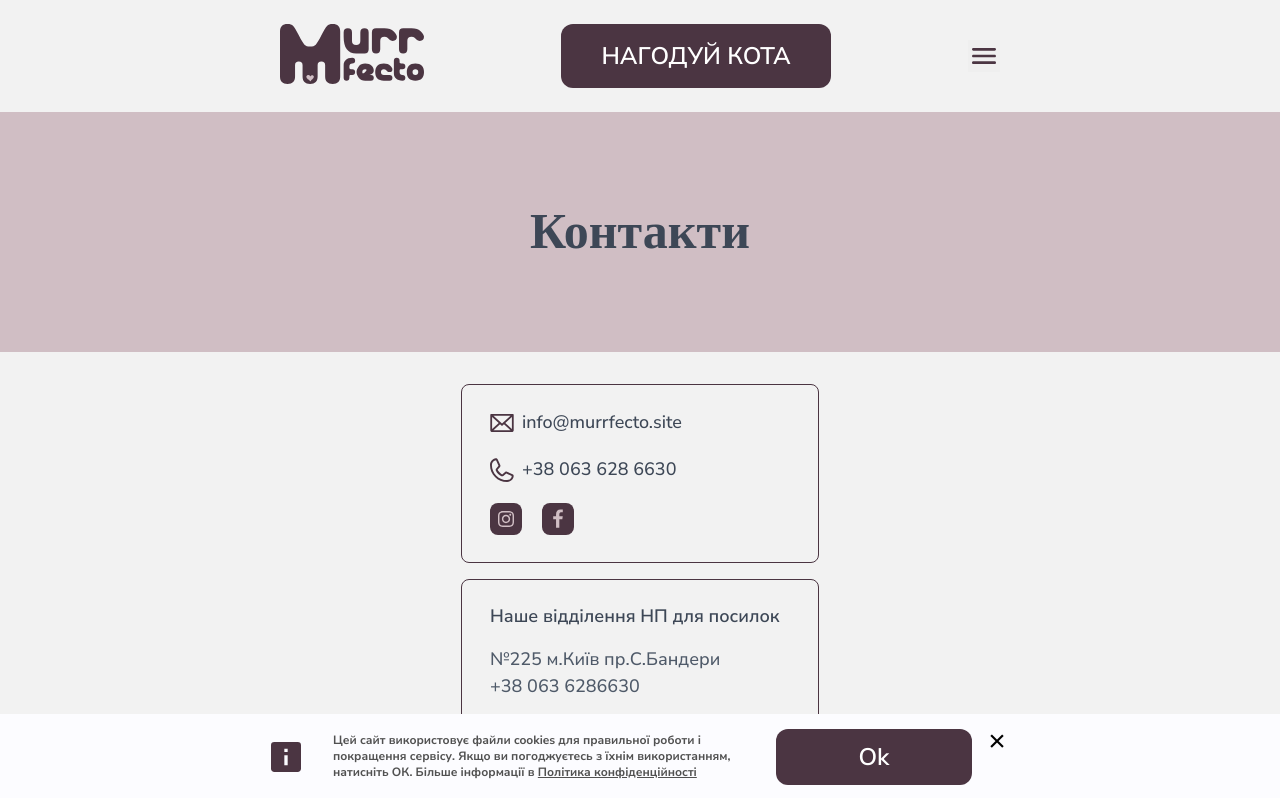
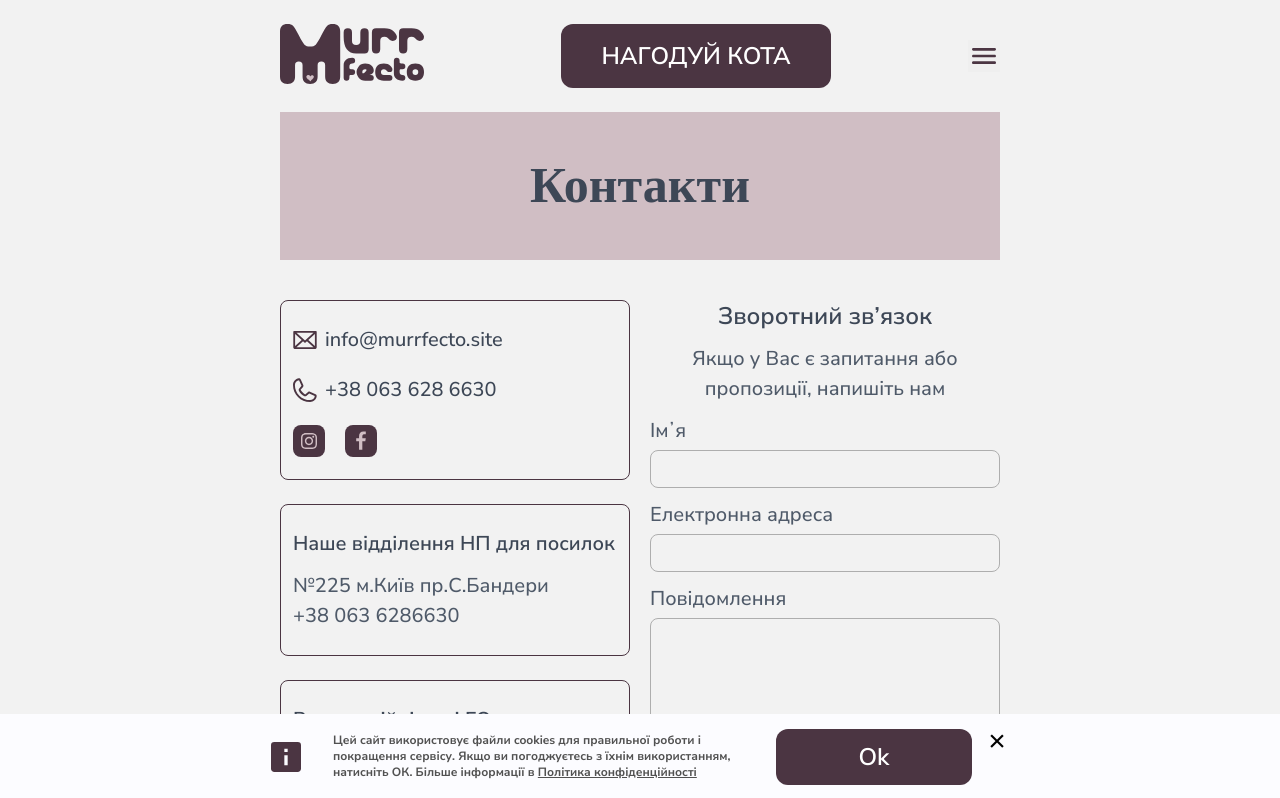
Before and after one commit to murrfecto/murrfecto1, a React (Create React App) app in the folder client/: page /contacts in a window 1280 px wide. Shown: the top 798 px of the page. Built offline with nearby package versions, Linux system fonts and the light colour scheme.

Commit message:
Added tablet markup for Contacts page

```diff
--- a/client/src/components/Contacts/Contacts.scss
+++ b/client/src/components/Contacts/Contacts.scss
@@ -7,11 +7,16 @@ padding: 32px 16px 80px;
   @include flex-column-a;
   gap: 80px;
 
+  @media screen and (min-width: 768px) {
+    width: 768px;
+    padding: 40px 24px 80px;
+    display: flex;
+    flex-direction: row;
+    gap: 20px;
+  }
   @media screen and (min-width: 1440px) {
     width: 1440px;
     padding: 80px 188px 90px;
-    display: flex;
-    flex-direction: row;
     gap: 128px;
   }
 }
@@ -21,16 +26,19 @@ gap: 80px;
   gap: 16px;
   width: 358px;
 
+  @media screen and (min-width: 768px) {
+    width: 350px;
+    @include flex-column-na;
+    gap: 24px;
+  }
   @media screen and (min-width: 1440px) {
     width: 414px;
-    @include flex-column-na;
     gap: 20px;
   }
 }
 
 .contacts_info {
-    display: flex;
-    flex-direction: column;
+  @include flex-column-na;
   gap: 20px;
   width: 100%;
   min-height: 168px;
@@ -51,12 +59,17 @@ gap: 80px;
     width: 24px;
     height: 24px;
   }
+
+  @media screen and (min-width: 768px) {
+    padding-left: 12px;
+    padding-bottom: 18px;
+    &_link {
+      @include nunito-400-size-20;
+    }
+  }
   @media screen and (min-width: 1440px) {
     padding-left: 40px;
     padding-bottom: 20px;
-        &_link {
-            @include nunito-400-size-20;
-        }
   }
 }
 
@@ -89,9 +102,10 @@ gap: 80px;
     line-height: 1.5;
     color: $color-card-text;
   }
-    @media screen and (min-width: 1440px) {
+
+  @media screen and (min-width: 768px) {
     padding-top: 24px;
-        padding-left: 40px;
+    padding-left: 12px;
     &_title {
       margin-bottom: 12px;
       @include nunito-600-size-20;
@@ -100,7 +114,9 @@ gap: 80px;
       @include nunito-400-size-20;
     }
   }
-
+  @media screen and (min-width: 1440px) {
+    padding-left: 40px;
+  }
 }
 
 .contacts_registration {
@@ -114,7 +130,10 @@ gap: 80px;
     @include nunito-600-size-18;
     line-height: 1.5;
     color: $color-blue;
-        @media screen and (min-width: 1440px) {
+  }
+  @media screen and (min-width: 768px) {
+    padding-left: 12px;
+    &_title {
       @include nunito-600-size-20;
     }
   }
--- a/client/src/components/FeedbackForm/Feedbackform.scss
+++ b/client/src/components/FeedbackForm/Feedbackform.scss
@@ -4,6 +4,10 @@
     width: 358px;
     min-height: 484px;
 
+
+    @media screen and (min-width: 768px) {
+        width: 350px;
+    }
     @media screen and (min-width: 1440px) {
     width: 522px;
     min-height: 474px;
@@ -17,7 +21,7 @@
     color: $color-blue;
     text-align: center;
 
-    @media screen and (min-width: 1440px) {
+    @media screen and (min-width: 768px) {
         margin-bottom: 10px;
     }
 }
@@ -29,9 +33,12 @@
     color: $color-card-text;
     text-align: center;
 
+@media screen and (min-width: 768px) {
+    margin-bottom: 12px;
+    @include nunito-400-size-20;
+}
     @media screen and (min-width: 1440px) {
         margin-bottom: 20px;
-        @include nunito-400-size-20;
     }
 }
 
@@ -43,17 +50,19 @@
 .input_wrapper {
     display: flex;
     flex-direction: column;
-    gap: 0;
+    gap: 4px;
     margin-bottom: 12px;
 }
 .textarea_wrapper {
     display: flex;
     flex-direction: column;
-    gap: 0;
+    gap: 4px;
     margin-bottom: 16px;
 
-    @media  screen and (min-width:1440px) {
-        gap: 4px;
+    @media  screen and (min-width: 768px) {
+        margin-bottom: 20px;
+    }
+    @media  screen and (min-width: 1440px) {
         margin-bottom: 32px;
     }
 }
@@ -63,7 +72,7 @@
     line-height: 1.5;
     color: $color-card-text;
 
-    @media screen and (min-width: 1440px) {
+    @media screen and (min-width: 768px) {
         @include nunito-400-size-20;
     }
 }
@@ -117,6 +126,10 @@
     text-transform:uppercase;
     cursor: pointer;
 
+    @media screen and (min-width: 768px) {
+        width: 350px;
+        padding: 10px 103px;
+    }
     @media screen and (min-width: 1440px) {
         width: 365px;
         padding: 10px 106px;
--- a/client/src/components/ModalContacts/ModalContacts.scss
+++ b/client/src/components/ModalContacts/ModalContacts.scss
@@ -16,25 +16,22 @@
     position: absolute;
     width: 390px;
     min-height: 836px;
-    height: 100vh;
-    z-index: 500;
     background-color: $color-btn;
     background-image: url('../../assets/kitten_modal_mobile.png');
     background-repeat: no-repeat;
     background-position: bottom 0px center;
+
    @media screen and (min-width: 768px) {
+    width: 630px;
+    height: 514px;
+    margin-top: 150px;
+    border-radius: 18px;
     background-image: url('../../assets/kitten_modal_contacts.png');
    }
    @media screen and (min-width: 1440px) {
-    position: absolute;
-    width: 630px;
-    height: 514px;
     margin-top: 170px;
-    border-radius: 18px;
    }
 }
-
-
 
 .modal_btn_close {
     position: absolute;
@@ -44,6 +41,7 @@
     right: 24px;
     width: 24px;
     height: 24px;
+    @include position-center-a;
     cursor:pointer;
 }
 .modal_icon {
@@ -58,10 +56,12 @@
     @include nunito-600-size-32;
     line-height: 1.4;
     color: $color-white;
-    @media screen and (min-width: 768px) {}
+    @media screen and (min-width: 768px) {
+        margin-top: 90px;
+    @include nunito-700-size-40;
+    }
     @media screen and (min-width: 1440px) {
-    margin-top: 90px;
-    @include nunito-700-size-40;
+
 }
 }
 
@@ -72,9 +72,9 @@
     line-height: 1.5;
     color: $color-white;
     @media screen and (min-width: 768px) {
+        margin-top: 9px;
+    }
+    @media screen and (min-width: 1440px) {
 
     }
-    @media screen and (min-width: 1440px) {
-        margin-top: 9px;
-    }
 }
--- a/client/src/components/Title/Title.scss
+++ b/client/src/components/Title/Title.scss
@@ -1,26 +1,31 @@
 @import "../../styles/_index.scss";
 
 .title_container {
+    height: 80px;
+    width:100%;
 @include position-center-a;
-max-width: 1440px;
-height: 240px;
 margin: 0 auto;
 background-color: $color-card;
-  @media (max-width: 768px) {
+
+@media screen and (min-width: 768px) {
     height: 148px;
+    width: 720px;
   }
-  @media (max-width: 400px) {
-    height: 80px;
+
+@media screen and (min-width: 1440px) {
+  width: 1440px;
+  height: 240px;
+
   }
 }
 
 .page_title {
 @include position-center-a;
-@include nunito-700-size-50;
-line-height: 1.36;
+@include nunito-600-size-32;
+line-height: 1.4;
 color: $color-blue;
-  @media (max-width: 400px) {
-   @include nunito-600-size-32;
+
+@media screen and (min-width: 768px) {
+    @include nunito-700-size-50;
   }
-
 }
```
Also changed, not shown: client/src/assets/kitten_modal_mobile 2.png (added). Lines whose indentation alone changed are shown as unchanged.
